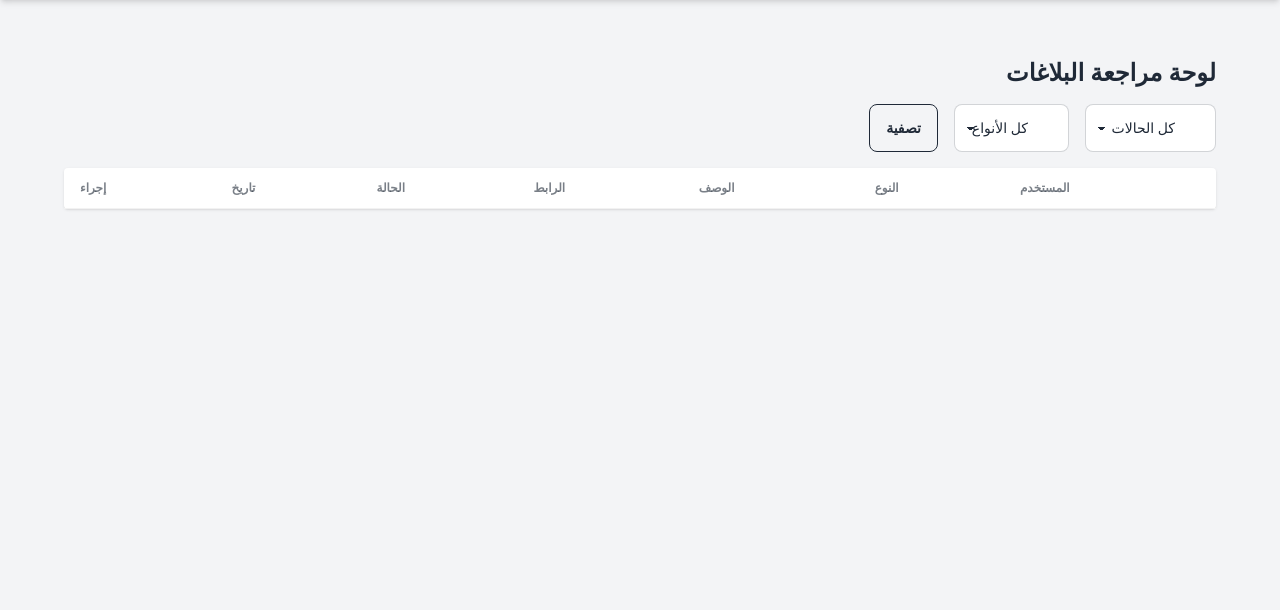
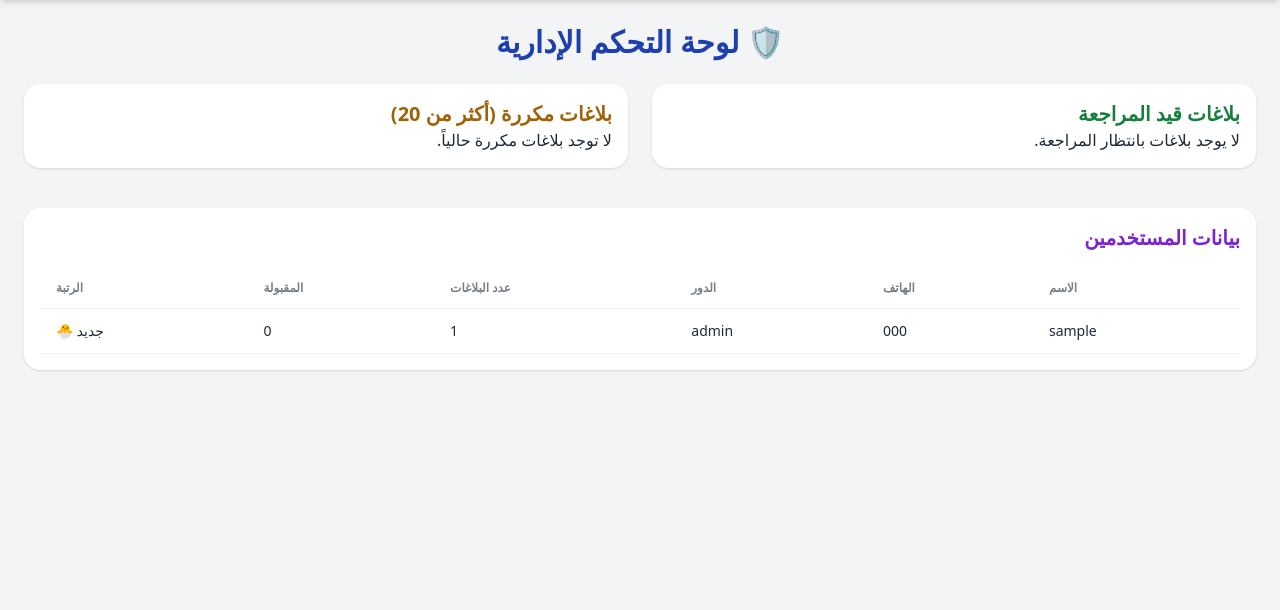
Before and after one commit to ghaithhasan963/reporting-platform, a Flask app: page /admin_dashboard in a window 1280 px wide. Shown: the part 80-690 px from the top of the page. Run offline with Flask 3, Linux system fonts and the light colour scheme; the visitor is signed in with stand-in values (Sample User, id 1); tables that the repository leaves empty hold one stand-in row (values such as "Sample post"); lists and menus that the app fills with data are empty; some libraries are stand-ins or nearby versions.

Commit message:
Update admin_dashboard.html

```diff
--- a/reporting_platform/templates/admin_dashboard.html
+++ b/reporting_platform/templates/admin_dashboard.html
@@ -1,33 +1,71 @@
 {% extends 'base.html' %}
+{% block title %}لوحة الأدمن | SaveNet{% endblock %}
 {% block content %}
-<div class="max-w-6xl mx-auto mt-8">
-  <h2 class="text-2xl font-bold mb-4">لوحة مراجعة البلاغات</h2>
-  <form method="GET" class="mb-4 flex gap-4">
-    <select name="status" class="select select-bordered"><option value="">كل الحالات</option><option value="pending">قيد المراجعة</option><option value="approved">مقبول</option><option value="rejected">مرفوض</option></select>
-    <select name="type" class="select select-bordered"><option value="">كل الأنواع</option><option value="public">عام</option><option value="private">خاص</option></select>
-    <button type="submit" class="btn btn-outline">تصفية</button>
-  </form>
-  <table class="table w-full bg-white rounded shadow">
+
+<h2 class="text-3xl font-bold mb-6 text-center text-blue-800">🛡️ لوحة التحكم الإدارية</h2>
+
+<!-- 🔔 إشعارات وإحصائيات -->
+<div class="grid grid-cols-1 md:grid-cols-2 gap-6 mb-10">
+  <!-- 🔍 بلاغات قيد المراجعة -->
+  <div class="card shadow p-4 bg-white">
+    <h3 class="text-xl font-semibold text-green-700">بلاغات قيد المراجعة</h3>
+    {% for r in pending %}
+      <div class="mt-4 border p-3 rounded-md">
+        <p><strong>{{ r.username }}</strong> أبلغ عن: {{ r.category }}</p>
+        <p>{{ r.description }}</p>
+        <div class="mt-2 space-x-2">
+          <a href="/accept/{{ r.id }}" class="btn btn-success">✔️ موافقة</a>
+          <a href="/reject/{{ r.id }}" class="btn btn-error">❌ رفض</a>
+        </div>
+      </div>
+    {% else %}
+      <p>لا يوجد بلاغات بانتظار المراجعة.</p>
+    {% endfor %}
+  </div>
+
+  <!-- 🔁 البلاغات المكررة -->
+  <div class="card shadow p-4 bg-white">
+    <h3 class="text-xl font-semibold text-yellow-700">بلاغات مكررة (أكثر من 20)</h3>
+    {% for cat, count in frequent %}
+      <div class="alert alert-warning mt-4">
+        التصنيف: <strong>{{ cat }}</strong> | عدد البلاغات: {{ count }}
+        <a href="#" class="btn btn-outline">🗑️ تم التحقق</a>
+      </div>
+    {% else %}
+      <p>لا توجد بلاغات مكررة حالياً.</p>
+    {% endfor %}
+  </div>
+</div>
+
+<!-- 👥 جدول المستخدمين -->
+<div class="card shadow p-4 bg-white">
+  <h3 class="text-xl font-semibold text-purple-700 mb-4">بيانات المستخدمين</h3>
+  <div class="overflow-x-auto">
+    <table class="table w-full">
       <thead>
-      <tr><th>المستخدم</th><th>النوع</th><th>الوصف</th><th>الرابط</th><th>الحالة</th><th>تاريخ</th><th>إجراء</th></tr>
+        <tr>
+          <th>الاسم</th>
+          <th>الهاتف</th>
+          <th>الدور</th>
+          <th>عدد البلاغات</th>
+          <th>المقبولة</th>
+          <th>الرتبة</th>
+        </tr>
       </thead>
       <tbody>
-      {% for r in reports %}
+        {% for u in users %}
         <tr>
-        <td>{{ r.username }}</td>
-        <td>{{ r.report_type }}</td>
-        <td>{{ r.category }}</td>
-        <td><a href="{{ r.link }}" class="link">{{ r.link[:30] }}...</a></td>
-        <td>{{ r.approved }}</td>
-        <td>{{ r.created_at.strftime('%Y-%m-%d %H:%M') }}</td>
-        <td>
-          <a href="/accept/{{ r.id }}" class="btn btn-success btn-sm">✔️</a>
-          <a href="/reject/{{ r.id }}" class="btn btn-error btn-sm">✖️</a>
-          <a href="/delete/{{ r.id }}" class="btn btn-ghost btn-sm">🗑️</a>
-        </td>
+          <td>{{ u.username }}</td>
+          <td>{{ u.phone }}</td>
+          <td>{{ u.role }}</td>
+          <td>{{ u.reports }}</td>
+          <td>{{ u.approved }}</td>
+          <td>{{ u.level }}</td>
         </tr>
         {% endfor %}
       </tbody>
     </table>
   </div>
+</div>
+
 {% endblock %}
```
Lines whose indentation alone changed are shown as unchanged.
